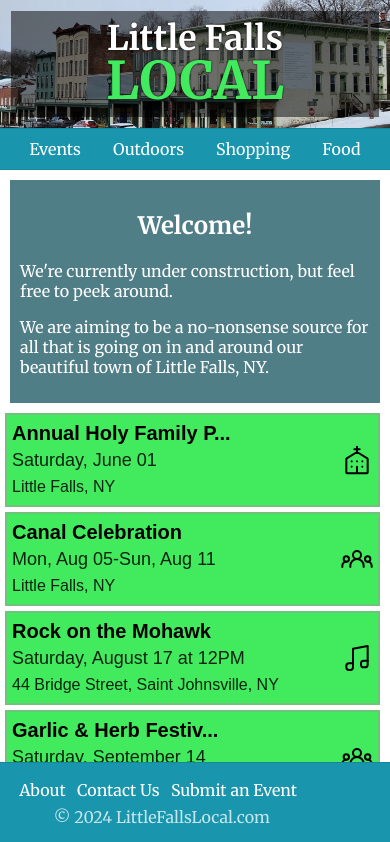
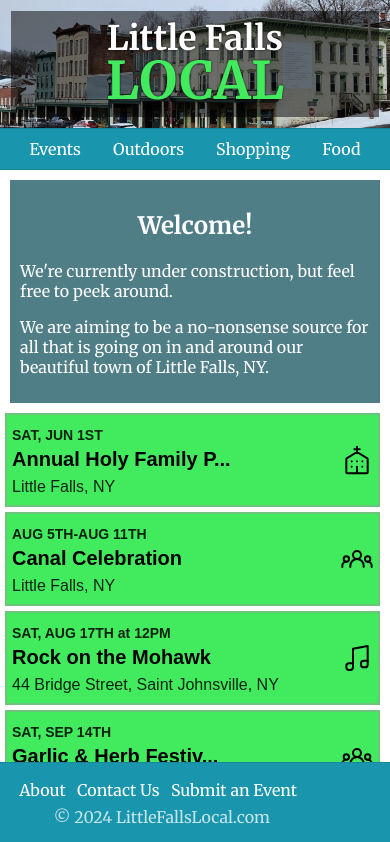
Before and after one commit to JustinSnyder7/little-falls-local, an Angular app: page / in a window 390 px wide. Shown: the top 842 px of the page. Built offline with nearby package versions, Linux system fonts and the light colour scheme; what ngx-google-analytics would draw is missing.

Commit message:
Date format revision 2

```diff
--- a/src/app/events/events.component.html
+++ b/src/app/events/events.component.html
@@ -9,8 +9,6 @@
       <span class="item-image" *ngIf="events.image; else showIcon"><img [src]="getImagePath(events.image)" class="item-image" alt="Image"></span>
         <ng-template #showIcon><img [src]="getIconPath(events.icon)" class="item-image" alt="Icon" height="32" width="32"></ng-template>
 
-      <span class="item-name">{{ events.name | truncate: 20 }}</span><br>
-
       <span *ngIf="!events.isDateRange; else dateRange" class="item-date">{{ formatDate(events.startDate) }}
         <span *ngIf="events.startTime"> at {{ events.startTime }}</span><br></span>
 
@@ -19,15 +17,25 @@
           <span *ngIf="events.startTime"> at {{ events.startTime }}</span></span><br>
         </ng-template>
 
+      <span class="item-name">{{ events.name | truncate: 20 }}</span><br>
+
       <span class="item-location">{{ events.location }}</span><br>
     </div>
 
     <!-- Expanded item view -->
     <div class="item-wrapper-expanded" *ngIf="events.isExpanded">
 
+      <!-- <span class="item-date-expanded">{{ formatDate(events.startDate) }}&nbsp;{{ events.startTime }}</span> -->
+
+      <span *ngIf="!events.isDateRange; else dateRange" class="item-date-expanded">{{ formatDate(events.startDate) }}
+        <span *ngIf="events.startTime"> &#64; {{ events.startTime }}</span><br></span>
+
+        <ng-template #dateRange>
+          <span class="item-date-expanded">{{ formatDateRange(events.startDate) }}-{{ formatDateRange(events.endDate) }}
+          <span *ngIf="events.startTime"> at {{ events.startTime }}</span></span><br>
+        </ng-template>
+
       <div class="item-name-expanded">{{ events.name }}</div><br>
-
-      <span class="item-date-expanded">{{ formatDate(events.startDate) }}&nbsp;{{ events.startTime }}</span>
 
       <span class="item-location">
         <span *ngIf="events.locationName">at {{ events.locationName }}, </span>
@@ -42,6 +50,4 @@
 
     </div>
   </div>
-    <!-- <img src="../../assets/mesh.png" height="78px"> -->
-    <!-- <p>&nbsp;</p><p>&nbsp;</p> -->
 </div>
--- a/src/app/events/events.component.ts
+++ b/src/app/events/events.component.ts
@@ -78,8 +78,26 @@ export class EventsComponent implements OnInit {
   formatDate(dateString: string): string {
     // Parse the string date into a JavaScript Date object
     const date = new Date(dateString);
-    // Apply the DatePipe to format the date
-    return this.datePipe.transform(date, 'EEEE, MMMM dd') || '';
+
+    // Extract the day part of the date
+    const day = date.getDate();
+
+    // Add the appropriate suffix based on the day
+    let suffix = '';
+    if (day === 1 || day === 21 || day === 31) {
+        suffix = 'st';
+    } else if (day === 2 || day === 22) {
+        suffix = 'nd';
+    } else if (day === 3 || day === 23) {
+        suffix = 'rd';
+    } else {
+        suffix = 'th';
+    }
+
+    // Apply the DatePipe to format the date and then make it uppercase.
+    const formattedDate=(this.datePipe.transform(date, 'EEE, MMM d') || '') + suffix;
+
+    return formattedDate.toUpperCase();
   }
 
   // format the date for multi day events
@@ -87,8 +105,24 @@ export class EventsComponent implements OnInit {
     // Parse the string date into a JavaScript Date object
     const dateRange = new Date(dateRangeString);
 
-    // Apply the DatePipe to format the date
-    return this.datePipe.transform(dateRange, 'EEE, MMM dd') || '';
+    // Extract the day part of the date
+    const day = dateRange.getDate();
+
+    // Add the appropriate suffix based on the day
+    let suffix = '';
+    if (day === 1 || day === 21 || day === 31) {
+        suffix = 'st';
+    } else if (day === 2 || day === 22) {
+        suffix = 'nd';
+    } else if (day === 3 || day === 23) {
+        suffix = 'rd';
+    } else {
+        suffix = 'th';
+    }
+
+    // Apply the DatePipe to format the date and then make it uppercase.
+    const formattedDateRange=(this.datePipe.transform(dateRange, 'MMM d') || '') + suffix;
+
+    return formattedDateRange.toUpperCase();
   }
-
 }
--- a/src/styles.css
+++ b/src/styles.css
@@ -219,13 +219,13 @@
 }
 
 .item-date {
-  font-size: 18px;
-  font-weight: normal;
+  font-size: 14px;
+  font-weight: bold;
 }
 
 .item-date-expanded {
-  font-size: 18px;
-  font-weight: normal;
+  font-size: 14px;
+  font-weight: bold;
 }
 
 .item-time {
```
